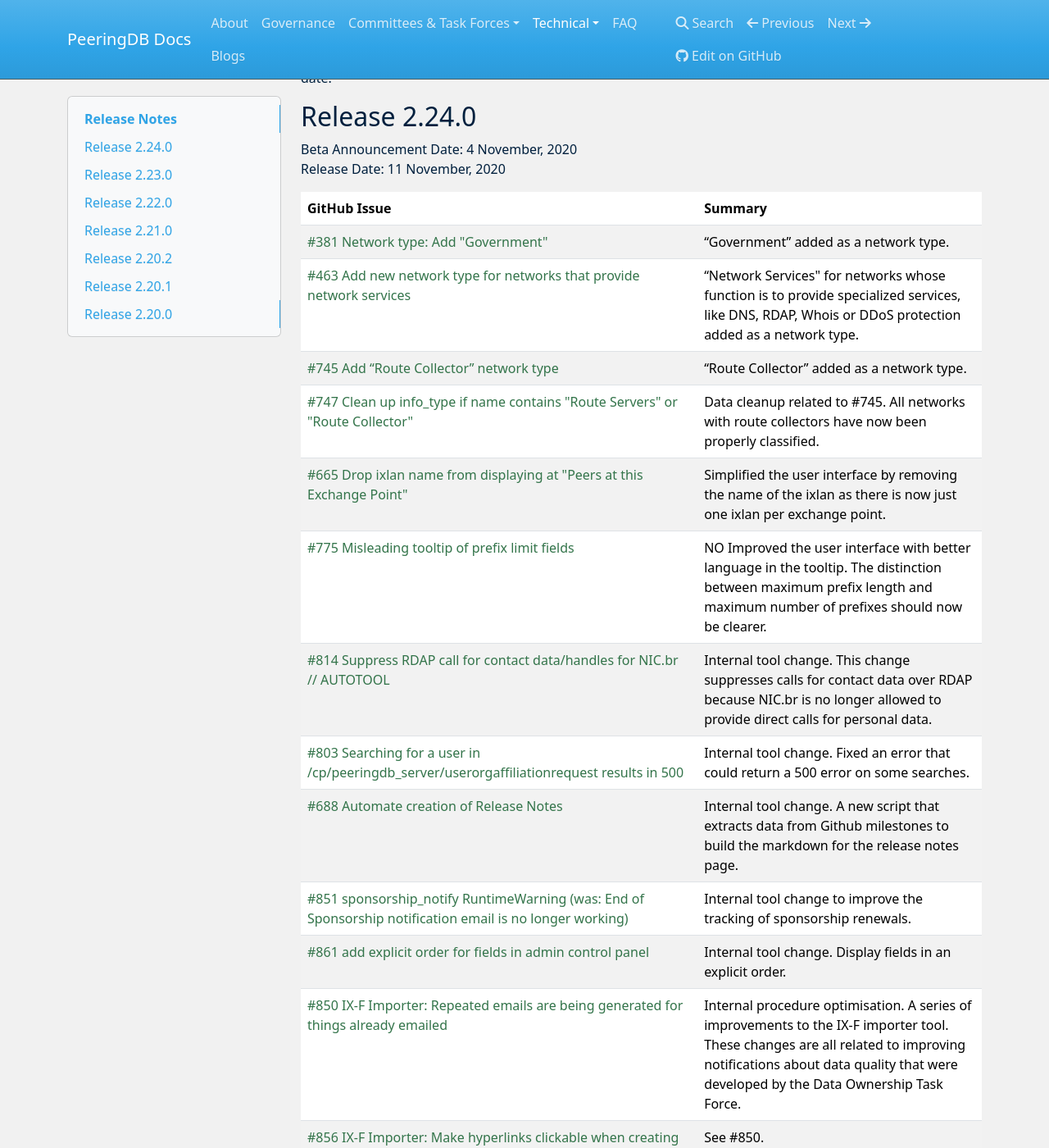
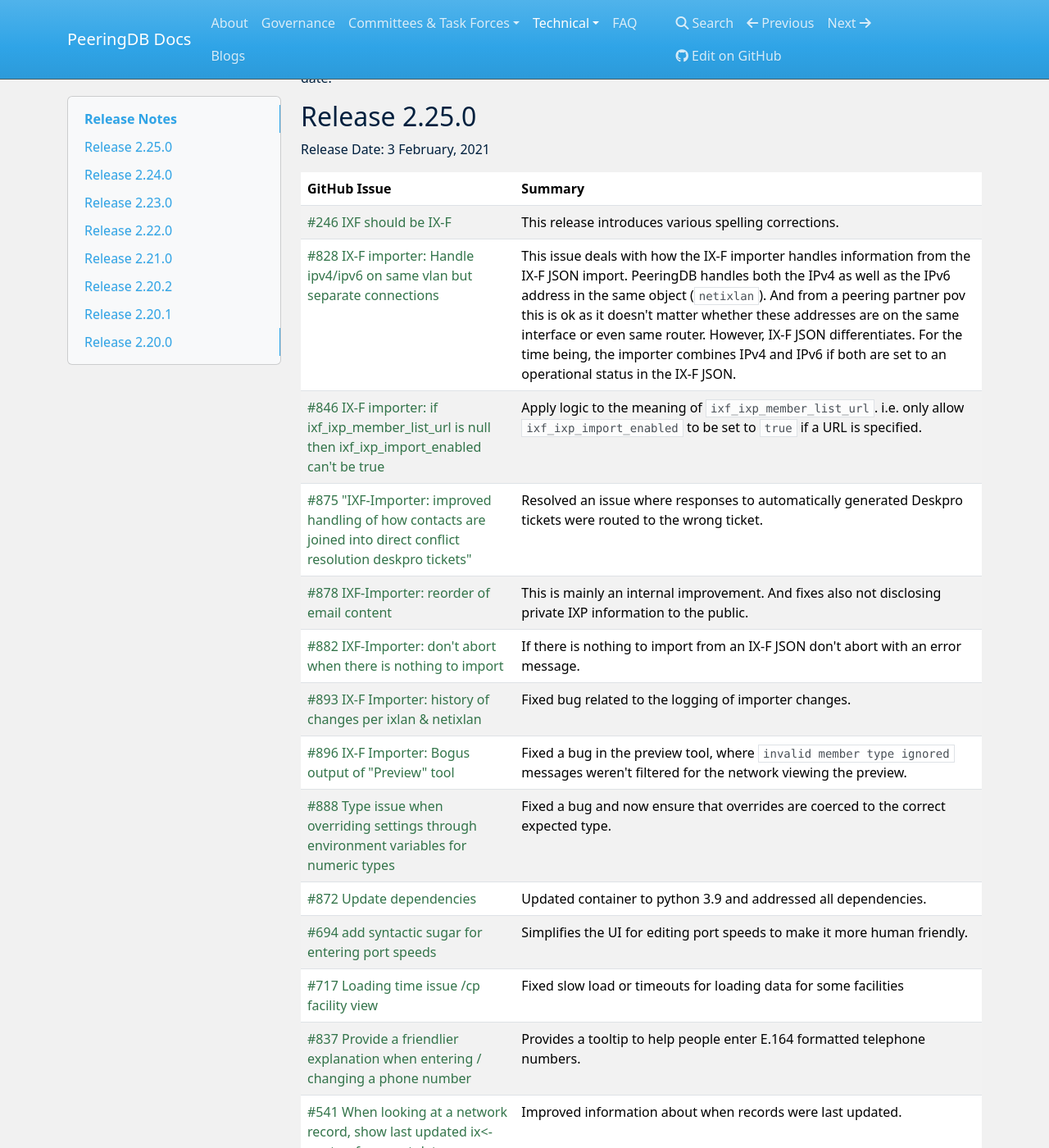
Before and after one commit to peeringdb/docs, an MkDocs documentation site: the page built from docs/release_notes/index.md, in a window 1280 px wide and 1400 px high, scrolled down 220 px. Shown: the whole window at 82% size. Built offline with MkDocs 1.6.1, drawn with Linux system fonts in a browser that asks for light colours; nearby versions of some CDN libraries.

Commit message:
Update index.md
Release notes for 2.25.0

```diff
--- a/docs/release_notes/index.md
+++ b/docs/release_notes/index.md
@@ -5,6 +5,28 @@
 Each new release has a one week beta test period on the [beta server](https://beta.peeringdb.com/) before it goes live.  The beta and new releases are announced on the [PeeringDB Announce Mailing List](https://lists.peeringdb.com/cgi-bin/mailman/listinfo/pdb-announce) and on [Twitter](https://twitter.com/PeeringDB), [LinkedIn](https://www.linkedin.com/company/peeringdb) and [Facebook](https://www.facebook.com/peeringdb).
 
 This page was started in April 2020, and only has information about PeeringDB releases starting from that date.
+
+## Release 2.25.0
+
+Release Date: 3 February, 2021
+
+| **GitHub Issue** | **Summary** |
+| ----------------- | ----------- |
+| [#246 IXF should be IX-F ](https://github.com/peeringdb/peeringdb/issues/246) | This release introduces various spelling corrections. |
+| [#828 IX-F importer: Handle ipv4/ipv6 on same vlan but separate connections ](https://github.com/peeringdb/peeringdb/issues/828) | This issue deals with how the IX-F importer handles information from the IX-F JSON import. PeeringDB handles both the IPv4 as well as the IPv6 address in the same object (`netixlan`). And from a peering partner pov this is ok as it doesn't matter whether these addresses are on the same interface or even same router. However, IX-F JSON differentiates. For the time being, the importer combines IPv4 and IPv6 if both are set to an operational status in the IX-F JSON. |
+| [#846 IX-F importer: if ixf_ixp_member_list_url is null then ixf_ixp_import_enabled can't be true ](https://github.com/peeringdb/peeringdb/issues/846) | Apply logic to the meaning of `ixf_ixp_member_list_url`. i.e. only allow `ixf_ixp_import_enabled` to be set to `true` if a URL is specified. |
+| [#875 "IXF-Importer: improved handling of how contacts are joined into direct conflict resolution deskpro tickets"](https://github.com/peeringdb/peeringdb/issues/875) | Resolved an issue where responses to automatically generated Deskpro tickets were routed to the wrong ticket. |
+| [#878 IXF-Importer: reorder of email content ](https://github.com/peeringdb/peeringdb/issues/878) | This is mainly an internal improvement. And fixes also not disclosing private IXP information to the public. |
+| [#882 IXF-Importer: don't abort when there is nothing to import ](https://github.com/peeringdb/peeringdb/issues/882) | If there is nothing to import from an IX-F JSON don't abort with an error message. |
+| [#893 IX-F Importer: history of changes per ixlan & netixlan ](https://github.com/peeringdb/peeringdb/issues/893) | Fixed bug related to the logging of importer changes. |
+| [#896 IX-F Importer: Bogus output of "Preview" tool ](https://github.com/peeringdb/peeringdb/issues/896) | Fixed a bug in the preview tool, where `invalid member type ignored` messages weren't filtered for the network viewing the preview. |
+| [#888 Type issue when overriding settings through environment variables for numeric types ](https://github.com/peeringdb/peeringdb/issues/888) | Fixed a bug and now ensure that overrides are coerced to the correct expected type. |
+| [#872 Update dependencies ](https://github.com/peeringdb/peeringdb/issues/872) | Updated container to python 3.9 and addressed all dependencies.|
+| [#694 add syntactic sugar for entering port speeds ](https://github.com/peeringdb/peeringdb/issues/694) | Simplifies the UI for editing port speeds to make it more human friendly. |
+| [#717 Loading time issue /cp facility view ](https://github.com/peeringdb/peeringdb/issues/717) | Fixed slow load or timeouts for loading data for some facilities |
+| [#837 Provide a friendlier explanation when entering / changing a phone number ](https://github.com/peeringdb/peeringdb/issues/837) | Provides a tooltip to help people enter E.164 formatted telephone numbers. |
+| [#541 When looking at a network record, show last updated ix<->net or fac<->net date ](https://github.com/peeringdb/peeringdb/issues/541) | Improved information about when records were last updated. |
+
 
 ## Release 2.24.0
 
```
